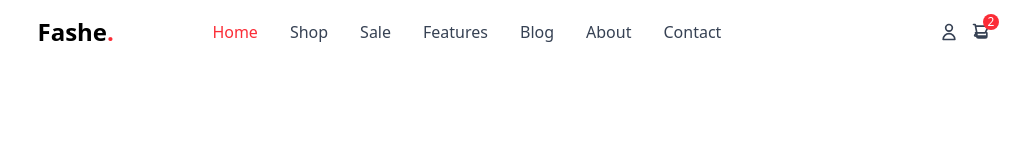
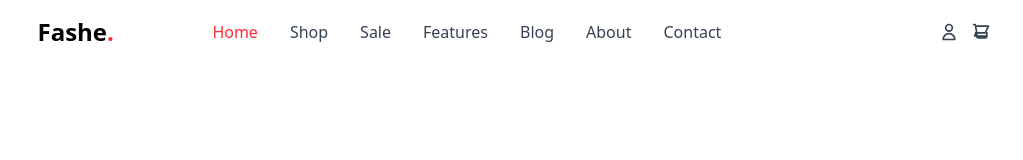
Before and after one commit to zyad667-ui/zyad-fiach-react-finalProject, a React (Vite) app: page / in a window 1280 px wide. Shown: the top 160 px of the page, without its empty margins (257-1280 px from the left). Built offline with nearby package versions, Linux system fonts and the light colour scheme.

Commit message:
navbar change for home 2

```diff
--- a/src/layouts/Navbar.jsx
+++ b/src/layouts/Navbar.jsx
@@ -7,7 +7,7 @@ const Navbar = () => {
     useEffect(() => {
         const handleScroll = () => {
             const scrollTop = window.scrollY;
-            setIsScrolled(scrollTop > 50);
+            setIsScrolled(scrollTop > 50); // Change l'état après 50px de défilement
         };
 
         window.addEventListener('scroll', handleScroll);
@@ -154,16 +154,13 @@ const Navbar = () => {
                                     <path strokeLinecap="round" strokeLinejoin="round" strokeWidth={2} d="M16 7a4 4 0 11-8 0 4 4 0 018 0zM12 14a7 7 0 00-7 7h14a7 7 0 00-7-7z" />
                                 </svg>
                             </button>
-                            <button className={`relative transition-colors ${isScrolled
+                            <button className={`transition-colors ${isScrolled
                                     ? 'text-gray-700 hover:text-red-500'
                                     : 'text-gray-700 hover:text-red-500'
                                 }`}>
                                 <svg className="w-5 h-5" fill="none" stroke="currentColor" viewBox="0 0 24 24">
                                     <path strokeLinecap="round" strokeLinejoin="round" strokeWidth={2} d="M3 3h2l.4 2M7 13h10l4-8H5.4m0 0L7 13m0 0l-2.293 2.293c-.39.39-.39 1.024 0 1.414L6.414 17H19M7 13v4a2 2 0 002 2h8a2 2 0 002-2v-4M7 13H5.4" />
                                 </svg>
-                                <span className="absolute -top-2 -right-2 bg-red-500 text-white text-xs rounded-full h-4 w-4 flex items-center justify-center">
-                                    2
-                                </span>
                             </button>
                         </div>
                     </div>
```
